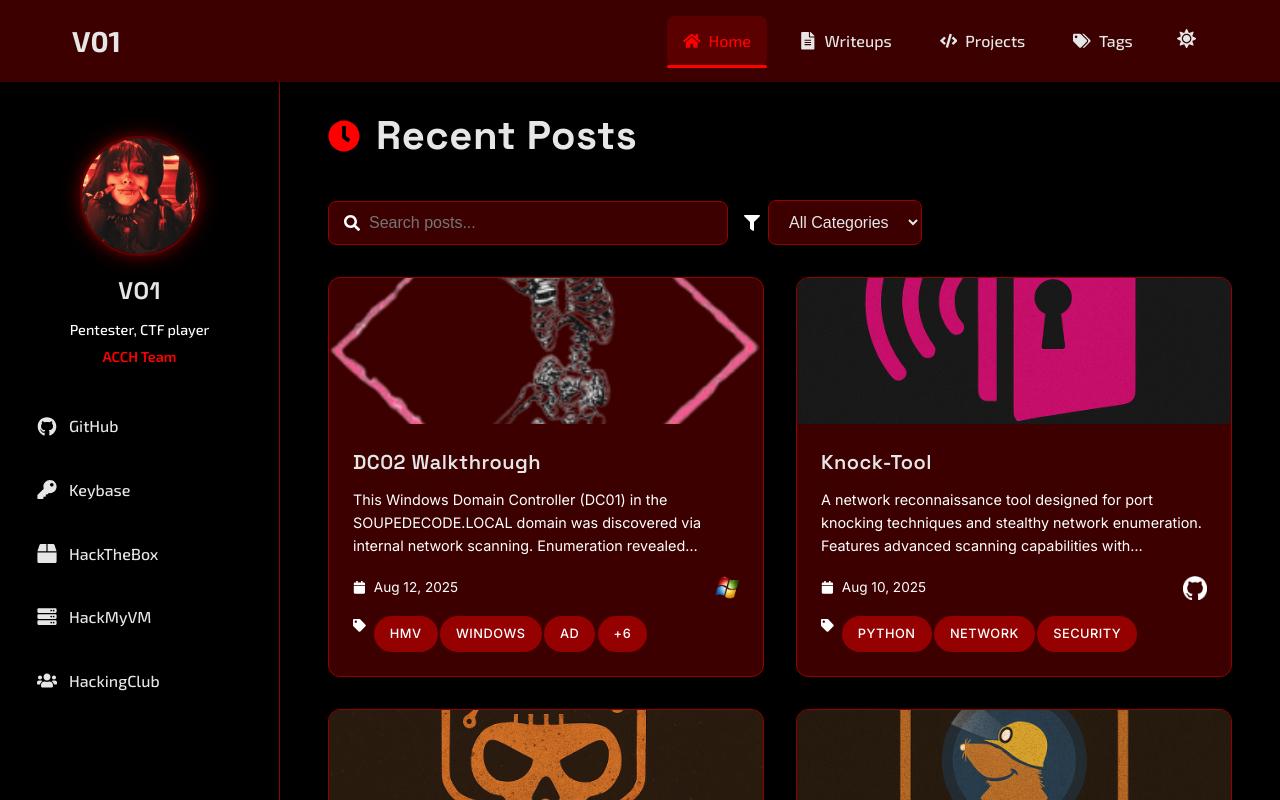
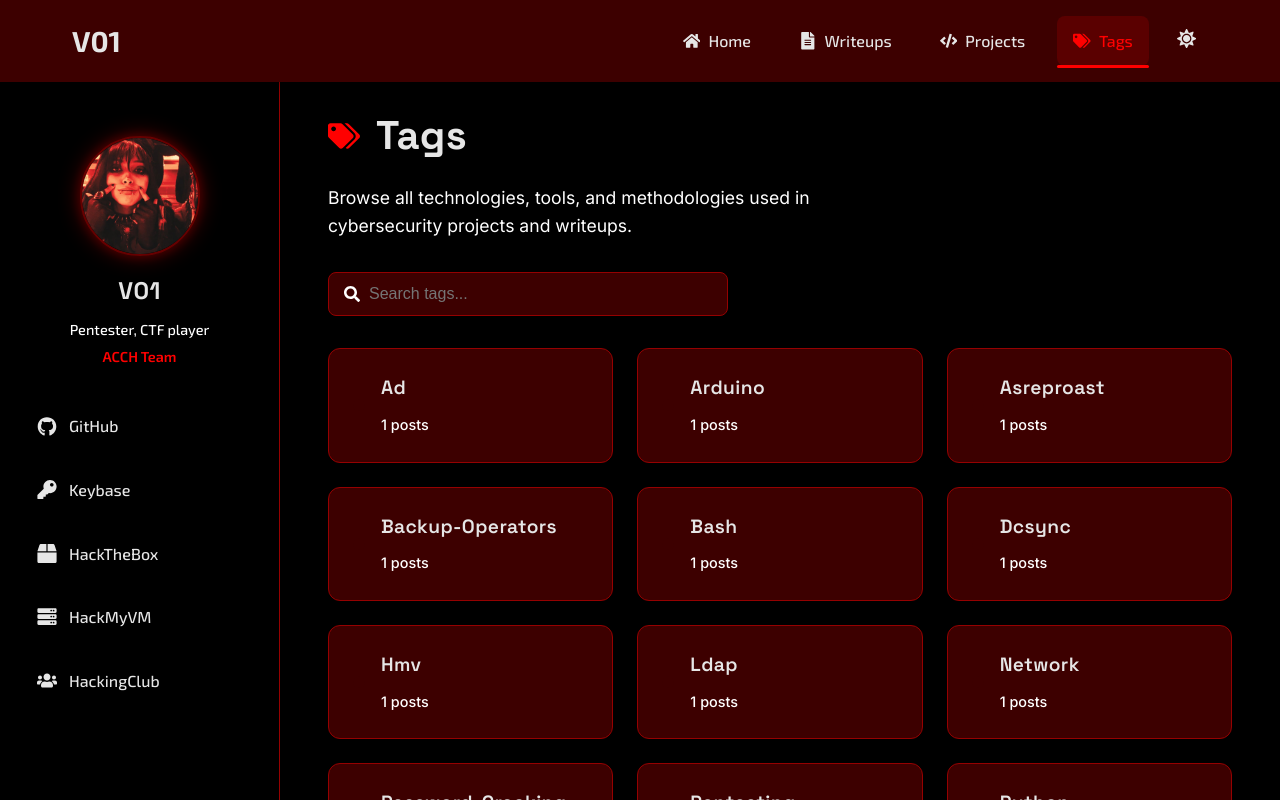
Before and after one commit to EndlssNightmare/endlssnightmare.github.io, a React (Create React App) app: page /#/tags in a window 1280 px wide. Shown: the top 800 px of the page. Built offline with nearby package versions, Linux system fonts and the light colour scheme.

Commit message:
Fix Tags page rendering: switch to HashRouter and remove loading gate

```diff
--- a/src/App.js
+++ b/src/App.js
@@ -1,5 +1,5 @@
 import React from 'react';
-import { BrowserRouter as Router, Routes, Route } from 'react-router-dom';
+import { HashRouter as Router, Routes, Route } from 'react-router-dom';
 import { ThemeProvider } from './contexts/ThemeContext';
 import Navbar from './components/Navbar';
 import Sidebar from './components/Sidebar';
--- a/src/pages/Tags.js
+++ b/src/pages/Tags.js
@@ -1,4 +1,4 @@
-import React, { useState, useEffect } from 'react';
+import React, { useState } from 'react';
 import { motion } from 'framer-motion';
 import { FaTags, FaSearch } from 'react-icons/fa';
 import { Link } from 'react-router-dom';
@@ -6,7 +6,6 @@ import './Tags.css';
 
 const Tags = () => {
   const [searchTerm, setSearchTerm] = useState('');
-  const [isLoaded, setIsLoaded] = useState(false);
 
   // All available posts data for counting
   const allPosts = [
@@ -55,17 +54,18 @@ const Tags = () => {
     image: '/images/projects/zshconf.png',
     link: 'https://github.com/EndlssNightmare/zsh-configs',
     category: 'project'
-    }];
+    }
+  ];
 
   // Calculate actual tag counts
   const calculateTagCount = (tagName) => {
     return allPosts.filter(post =>
-      post.tags.some(postTag => postTag.toLowerCase() === tagName.toLowerCase())
+      Array.isArray(post.tags) && post.tags.some(postTag => postTag.toLowerCase() === tagName.toLowerCase())
     ).length;
   };
 
   // Generate tags dynamically from all posts
-  const allTagNames = [...new Set(allPosts.flatMap(post => post.tags))];
+  const allTagNames = [...new Set(allPosts.flatMap(post => Array.isArray(post.tags) ? post.tags : []))];
 
   const tags = allTagNames.map(tagName => ({
     name: tagName.toLowerCase(),
@@ -76,15 +76,6 @@ const Tags = () => {
   const filteredTags = tags.filter(tag =>
     tag.name.toLowerCase().includes(searchTerm.toLowerCase())
   );
-
-  // Handle loading state
-  useEffect(() => {
-    const timer = setTimeout(() => {
-      setIsLoaded(true);
-    }, 50);
-
-    return () => clearTimeout(timer);
-  }, []);
 
   const containerVariants = {
     hidden: { opacity: 0 },
@@ -102,21 +93,6 @@ const Tags = () => {
       transition: { duration: 0.5 }
     }
   };
-
-  if (!isLoaded) {
-    return (
-      <motion.div
-        className="tags-page"
-        initial={{ opacity: 0 }}
-        animate={{ opacity: 1 }}
-      >
-        <div className="loading-container">
-          <div className="loading-spinner"></div>
-          <p>Loading tags...</p>
-        </div>
-      </motion.div>
-    );
-  }
 
   return (
     <motion.div
@@ -149,7 +125,7 @@ const Tags = () => {
       </motion.div>
 
       <motion.div className="tags-grid" variants={containerVariants}>
-        {filteredTags.map((tag, index) => (
+        {filteredTags.map((tag) => (
           <motion.div
             key={tag.name}
             variants={itemVariants}
```
Also changed, not shown: src/contexts/ThemeContext.js (line endings or trailing spaces).
